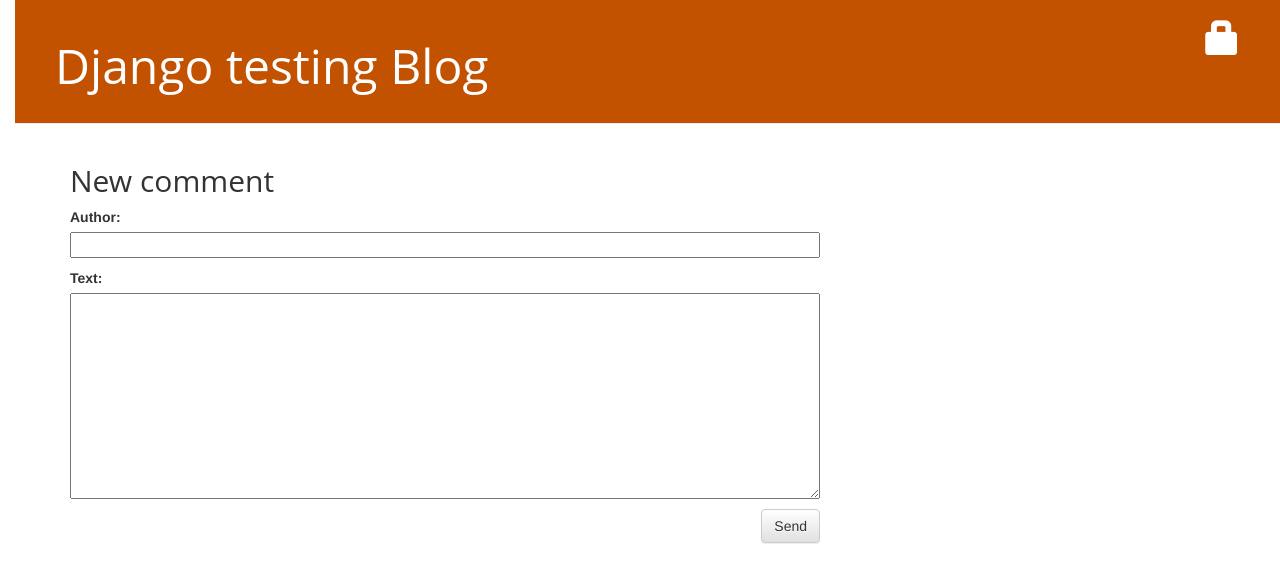
After one commit to sunil25125/my-first-blog, a Django app: page /post/1/comment/ in a window 1280 px wide. The commit adds this page. Shown: the top 583 px of the page. Run offline with Django 3.2, Linux system fonts and the light colour scheme; tables that the repository leaves empty hold one stand-in row (values such as "Sample post"); some libraries are stand-ins or nearby versions.

Commit message:
Comment creation and moderation

```diff
--- a/blog/admin.py
+++ b/blog/admin.py
@@ -1,4 +1,5 @@
 from django.contrib import admin
-from .models import Post
+from .models import Post, Comment
 
 admin.site.register(Post)
+admin.site.register(Comment)
--- a/blog/forms.py
+++ b/blog/forms.py
@@ -1,9 +1,15 @@
 from django import forms
 
-from .models import Post
+from .models import Post, Comment
 
 class PostForm(forms.ModelForm):
 
     class Meta:
         model = Post
         fields = ('title', 'text',)
+
+class CommentForm(forms.ModelForm):
+
+    class Meta:
+        model = Comment
+        fields = ('author', 'text',)
--- a/blog/models.py
+++ b/blog/models.py
@@ -14,5 +14,22 @@
         self.published_date = timezone.now()
         self.save()
 
+    def approved_comments(self):
+        return self.comments.filter(approved_comment=True)
+
     def __str__(self):
         return self.title
+
+class Comment(models.Model):
+    post = models.ForeignKey('blog.Post', on_delete=models.CASCADE, related_name='comments')
+    author = models.CharField(max_length=200)
+    text = models.TextField()
+    created_date = models.DateTimeField(default=timezone.now)
+    approved_comment = models.BooleanField(default=False)
+
+    def approve(self):
+        self.approved_comment = True
+        self.save()
+
+    def __str__(self):
+        return self.text
--- a/blog/static/css/blog.css
+++ b/blog/static/css/blog.css
@@ -53,3 +53,12 @@
 .post h2 a, .post h2 a:visited {
     color: #000000;
 }
+
+.comment {
+    margin: 20px 0px 20px 20px;
+}
+
+.heading {
+    color: #FF8833;
+    margin-bottom: 50px;
+}
--- /dev/null
+++ b/blog/templates/blog/add_comment_to_post.html
@@ -0,0 +1,9 @@
+{% extends 'blog/base.html' %}
+
+{% block content %}
+    <h2>New comment</h2>
+    <form method="POST" class="post-form">{% csrf_token %}
+        {{ form.as_p }}
+        <button type="submit" class="save btn btn-default">Send</button>
+    </form>
+{% endblock %}
--- a/blog/templates/blog/post_draft_list.html
+++ b/blog/templates/blog/post_draft_list.html
@@ -1,9 +1,12 @@
 {% extends 'blog/base.html' %}
 
 {% block content %}
+    <div class="heading">
+        <h1>Unpublished Drafts:</h1>
+    </div>
     {% for post in posts %}
         <div class="post">
-            <h1><a href="{% url 'post_detail' pk=post.pk %}">{{ post.title }}</a></h1>
+            <h2><a href="{% url 'post_detail' pk=post.pk %}">{{ post.title }}</a></h2>
             <p>{{ post.text|truncatechars:200 }}</p>
             <p class="author-date">author: {{ post.author }}, created: {{ post.created_date }}</p>
         </div>
--- a/blog/templates/blog/post_list.html
+++ b/blog/templates/blog/post_list.html
@@ -8,6 +8,7 @@
             <div class="author-date">
                 author: {{ post.author }}, published: {{ post.published_date }}
             </div>
+            <a href="{% url 'post_detail' pk=post.pk %}">Comments: {{ post.approved_comments.count }}</a>
         </div>
     {% endfor %}
 {% endblock %}
--- a/blog/urls.py
+++ b/blog/urls.py
@@ -9,4 +9,7 @@
     path('drafts/', views.post_draft_list, name='post_draft_list'),
     path('post/<pk>/publish/', views.post_publish, name='post_publish'),
     path('post/<pk>/remove', views.post_remove, name='post_remove'),
+    path('post/<int:pk>/comment/', views.add_comment_to_post, name='add_comment_to_post'),
+    path('comment/<int:pk>/approve/', views.comment_approve, name='comment_approve'),
+    path('comment/<int:pk>/remove/', views.comment_remove, name='comment_remove'),
 ]
--- a/blog/views.py
+++ b/blog/views.py
@@ -1,8 +1,8 @@
 from django.contrib.auth.decorators import login_required
 from django.shortcuts import render, get_object_or_404, redirect
 from django.utils import timezone
-from .models import Post
-from .forms import PostForm
+from .models import Post, Comment
+from .forms import PostForm, CommentForm
 
 def post_list(request):
     posts = Post.objects.filter(published_date__lte=timezone.now()).order_by('-published_date')
@@ -11,6 +11,19 @@
 def post_detail(request, pk):
     post = get_object_or_404(Post, pk = pk)
     return render(request, 'blog/post_detail.html', {'post': post})
+
+def add_comment_to_post(request, pk):
+    post = get_object_or_404(Post, pk = pk)
+    if request.method == "POST":
+        form = CommentForm(request.POST)
+        if form.is_valid():
+            comment = form.save(commit=False)
+            comment.post = post
+            comment.save()
+            return redirect('post_detail', pk=post.pk)
+    else:
+        form = CommentForm()
+    return render(request, 'blog/add_comment_to_post.html', {'form': form})
 
 @login_required
 def post_new(request):
@@ -55,3 +68,15 @@
     post = get_object_or_404(Post, pk=pk)
     post.delete()
     return redirect('post_list')
+
+@login_required
+def comment_approve(request, pk):
+    comment = get_object_or_404(Comment, pk=pk)
+    comment.approve()
+    return redirect('post_detail', pk=comment.post.pk)
+
+@login_required
+def comment_remove(request, pk):
+    comment = get_object_or_404(Comment, pk=pk)
+    comment.delete()
+    return redirect('post_detail', pk=comment.post.pk)
```
Also changed, not shown: blog/templates/blog/post_detail.html (+18 -0 lines), blog/migrations/0002_comment.py (added).
